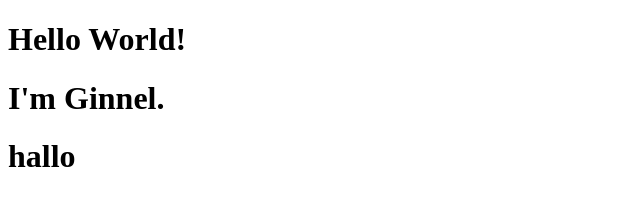
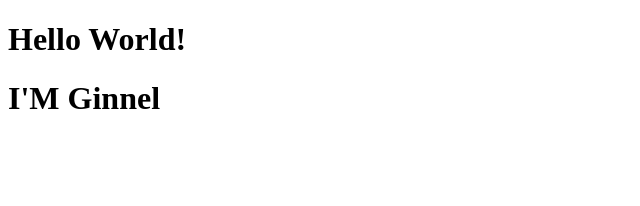
Before and after one commit to Ginnel01/devtest, a plain HTML site: page index.html in a window 1280 px wide. Shown: the whole page, without its empty margins (0-640 px from the left). Drawn offline with Linux system fonts and the light colour scheme.

Commit message:
monir change

```diff
--- a/index.html
+++ b/index.html
@@ -7,7 +7,6 @@
 </head>
 <body>
     <h1>Hello World!</h1>
-    <h1>I'm Ginnel.</h1>
-    <h1>hallo</h1>
+    <h1>I'M Ginnel</h1>
 </body>
 </html>
```
